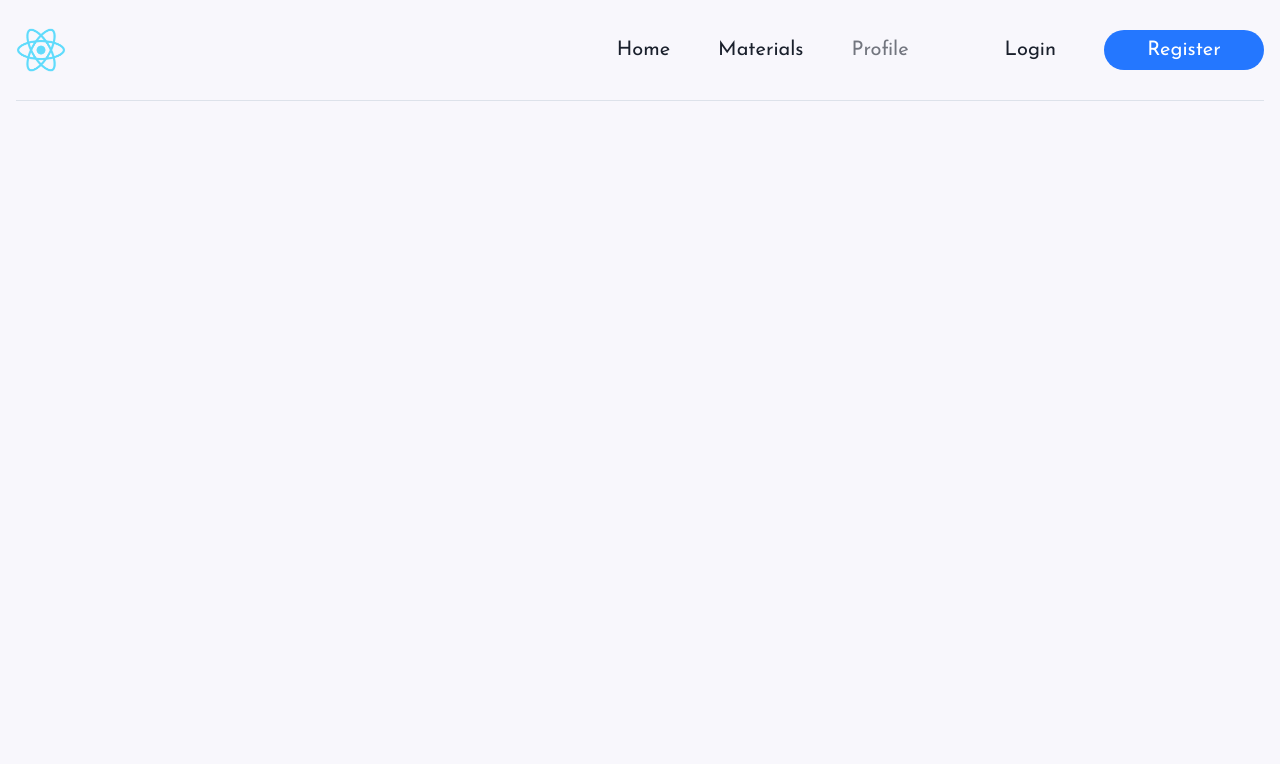
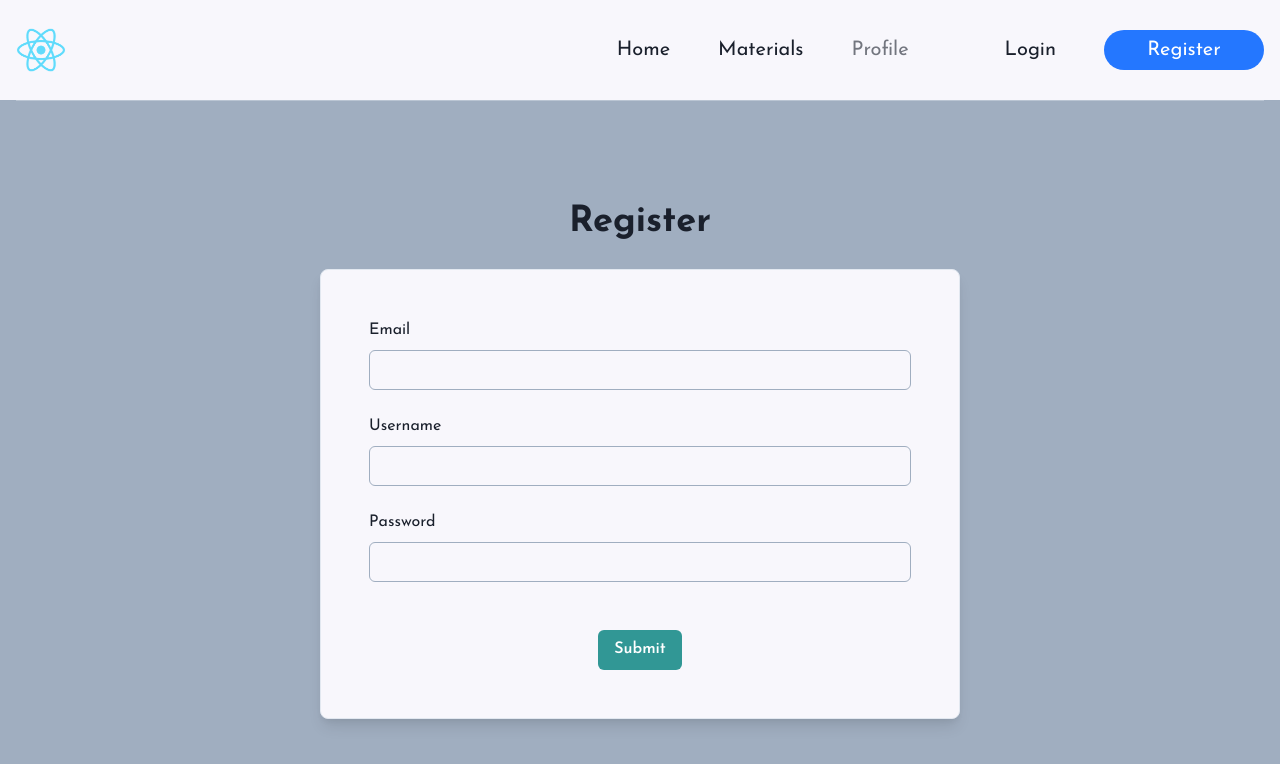
Before and after one commit to rg-km/final-project-engineering-53, a React (Create React App) app in the folder frontend/: page /register in a window 1280 px wide. Shown: the top 764 px of the page. Built offline with nearby package versions, Linux system fonts and the light colour scheme.

Commit message:
add: test register page using json-sever-auth

```diff
--- a/frontend/_data/db.json
+++ b/frontend/_data/db.json
@@ -1,4 +1,30 @@
 {
+  "users": [
+    {
+      "email": "bara@user.com",
+      "password": "$2a$10$iNSoVUG8rHx/CeBDopU5keZOUNsZ/qhCo2Hmwa32EGCtBxbeKEWj6",
+      "username": "ilhambara",
+      "id": 1
+    },
+    {
+      "email": "user@email.com",
+      "password": "$2a$10$LrrkLxjiFpwOShA8j6RrbOJub8C59LvpI7qTh7ot3hGPoGMeq/Ky6",
+      "username": "test user 1",
+      "id": 2
+    },
+    {
+      "email": "user2@email.com",
+      "password": "$2a$10$Om7XPpD4GwM7duQqdYWyLOC6zxtuqJMIEr8Gbpgt5RqwLpg2dAde6",
+      "username": "user 2",
+      "id": 3
+    },
+    {
+      "email": "user3@email.com",
+      "password": "$2a$10$PPnJCh.SKC3nGcwUE3dmy.YR8kcfidn1gQAOaRg4M.SE6NEFL7S8C",
+      "username": "user 3",
+      "id": 4
+    }
+  ],
   "materials": [
     {
       "id": 1,
@@ -27,7 +53,9 @@
       "title_eng": "Information System",
       "thumbnail": "https://picsum.photos/id/62/600/300",
       "description": "Sistem informasi secara general dikenal sebagai perangkat lunak yang dapat membantu pengaturan atau analisis data. Sistem informasi memiliki tujuan utama untuk mengubah data mentah menjadi informasi yang berguna bagi suatu instansi atau organisasi. Lewat hasil pemrosesan data menjadi informasi inilah nantinya pengambilan keputusan dalam suatu organisasi dapat dilakukan secara observatif.",
-      "subjects": ["belum"]
+      "subjects": [
+        "belum"
+      ]
     },
     {
       "id": 3,
@@ -35,7 +63,9 @@
       "title_eng": "Data Science",
       "thumbnail": "https://picsum.photos/id/106/600/300",
       "description": "Sains Data merupakan ilmu terapan yang secara khusus mempelajari dan menganalisis data. Fungsi ilmu Sains Data dalam era digital dan big data saat ini cukup penting karena begitu melimpahnya data yang tersedia. Data menyediakan informasi yang dapat menentukan keputusan penting dalam berbagai sektor industri. Sains Data adalah ilmu multidisipliner yang dapat diterapkan di berbagai bidang. Sains Data dapat diterapkan di bidang kesehatan, pemerintahan, bisnis, perbankan, keuangan, manufaktur, pemasaran, dan lain-lain.",
-      "subjects": ["belum"]
+      "subjects": [
+        "belum"
+      ]
     },
     {
       "id": 4,
@@ -43,7 +73,9 @@
       "title_eng": "Computer System",
       "thumbnail": "https://picsum.photos/id/7/600/300",
       "description": "Sistem Komputer adalah kumpulan perangkat-perangkat komputer yang saling berhubungan dan berinteraksi satu sama lain untuk melakukan proses pengolahan data, sehingga dapat menghasilkan informasi yang diharapkan oleh penggunanya. Perangkat yang terdapat pada Sistem Komputer diantaranya Hardware, Software, dan Brainware. Perangkat tersebut memiliki fungsinya masing-masing pada sistem komputer, pada saat beroperasi pun ketiganya saling bergantung dan saling mendukung satu sama lain, seperti hardware tidak dapat berinteraksi dengan brainware tanpa software dan juga sebaliknya.",
-      "subjects": ["belum"]
+      "subjects": [
+        "belum"
+      ]
     },
     {
       "id": 5,
@@ -51,7 +83,9 @@
       "title_eng": "Information Technology",
       "thumbnail": "https://picsum.photos/id/98/600/300",
       "description": "Prodi teknologi informasi adalah prodi yang berkomitmen untuk mencapai lulusan sebagai sarjana teknik di bidang teknik informasi yang difasilitasi oleh teknologi. Prodi berfokus menghasilkan lulusan yang berperan sebagai agen perusahaan di bidang rekayasa perangkat lunak dan perangkat keras. Dengan kehadiran teknologi informasi dan komunikasi di berbagai berbagai bidang kehidupan, memberi peluang bagi lulusan untuk bekerja di berbagai domain kehidupan.",
-      "subjects": ["belum"]
+      "subjects": [
+        "belum"
+      ]
     },
     {
       "id": 6,
@@ -59,7 +93,9 @@
       "title_eng": "Artificial Intelligence",
       "thumbnail": "https://picsum.photos/id/26/600/300",
       "description": "Jurusan Teknik Robotika dan Kecerdasan Buatan merupakan satu - satunya jurusan yang berhubungan dengan kecerdasan buatan di Indonesia. Jurusan ini baru diresmikan pada tahun 2020 lalu, tepatnya ada di Universitas Airlangga. Sebelum memutuskan untuk masuk jurusan ini, ada baiknya kamu menyimak beberapa materi berikut. Selain untuk pengenalan, juga sebagai persiapan untuk dapat bersaing memperebutkan kuota jurusan yang sangat ketat ini.",
-      "subjects": ["belum"]
+      "subjects": [
+        "belum"
+      ]
     }
   ]
 }
--- a/frontend/package.json
+++ b/frontend/package.json
@@ -12,6 +12,10 @@
     "react-dom": "^18.1.0",
     "react-router-dom": "^6.3.0",
     "react-scripts": "5.0.1"
+  },
+  "devDependencies": {
+    "json-server": "^0.17.0",
+    "json-server-auth": "^2.1.0"
   },
   "scripts": {
     "start": "react-scripts start",
--- a/frontend/src/App.jsx
+++ b/frontend/src/App.jsx
@@ -5,6 +5,7 @@ import Navbar from "./components/navbar/Navbar";
 import Home from "./pages/Home";
 import Materials from "./pages/materials/Materials";
 import MaterialDetail from "./pages/materials/MaterialDetail";
+import Register from "./pages/Register";
 
 export default function App() {
   return (
@@ -17,6 +18,9 @@ export default function App() {
           <Route index element={<Materials />} />
           <Route path=":id" element={<MaterialDetail />} />
         </Route>
+
+        {/* Auth  */}
+        <Route path="/register" element={<Register />} />
       </Routes>
     </Router>
   );
--- /dev/null
+++ b/frontend/src/api/axios.js
@@ -0,0 +1,5 @@
+import axios from "axios";
+
+export default axios.create({
+  baseURL: "http://localhost:8000",
+});
--- a/frontend/src/components/navbar/Navbar.jsx
+++ b/frontend/src/components/navbar/Navbar.jsx
@@ -45,8 +45,8 @@ export default function Navbar() {
             <HStack spacing={12} fontSize="xl" fontWeight="normal">
               <ChakraLink>Login</ChakraLink>
               <Button
-                as="a"
-                // href="#"
+                as={NavLink}
+                to="/register"
                 size="xl"
                 width="160px"
                 height="40px"
--- /dev/null
+++ b/frontend/src/pages/Register.js
@@ -0,0 +1,103 @@
+import { useState } from "react";
+// import axios from "axios";
+import axios from "../api/axios";
+import {
+  FormControl,
+  FormLabel,
+  Box,
+  Container,
+  Flex,
+  Input,
+  Heading,
+  Button,
+  Center,
+} from "@chakra-ui/react";
+
+const REGISTER_URL = "/register";
+
+export default function Register() {
+  const [email, setEmail] = useState("");
+  const [password, setPassword] = useState("");
+  const [username, setUsername] = useState("");
+
+  const handleSubmit = async (e) => {
+    e.preventDefault();
+    try {
+      const response = await axios.post(
+        REGISTER_URL,
+        JSON.stringify({ email, password, username }),
+        {
+          headers: { "Content-Type": "application/json" },
+          withCredentials: true,
+        }
+      );
+      console.log(response.data);
+      //
+    } catch (error) {
+      console.log(error);
+    }
+  };
+
+  return (
+    <>
+      <Box as="section" bgColor="gray.400">
+        <Container maxW="container.xl" h="90vh" color="#1a202c">
+          <Flex w="full" h="full" direction="column" justify="center" align="center">
+            <Heading mb={6}>Register</Heading>
+            <Box
+              w="640px"
+              h="fit-content"
+              border="1px solid"
+              borderColor="gray.200"
+              bgColor="#f8f7fc"
+              borderRadius={8}
+              boxShadow="lg"
+              p={12}
+            >
+              <form onSubmit={handleSubmit}>
+                <FormControl>
+                  <FormLabel htmlFor="email">Email</FormLabel>
+                  <Input
+                    id="email"
+                    type="email"
+                    onChange={(e) => setEmail(e.target.value)}
+                    borderColor="gray.400"
+                    isRequired
+                  />
+
+                  <FormLabel htmlFor="username" mt={6}>
+                    Username
+                  </FormLabel>
+                  <Input
+                    id="username"
+                    type="text"
+                    onChange={(e) => setUsername(e.target.value)}
+                    borderColor="gray.400"
+                    isRequired
+                  />
+
+                  <FormLabel htmlFor="password" mt={6}>
+                    Password
+                  </FormLabel>
+                  <Input
+                    id="password"
+                    type="password"
+                    onChange={(e) => setPassword(e.target.value)}
+                    borderColor="gray.400"
+                    isRequired
+                  />
+
+                  <Center>
+                    <Button mt={12} colorScheme="teal" type="submit">
+                      Submit
+                    </Button>
+                  </Center>
+                </FormControl>
+              </form>
+            </Box>
+          </Flex>
+        </Container>
+      </Box>
+    </>
+  );
+}
```
Also changed, not shown: 1 other file (tests, documents, lock files or other folders).
